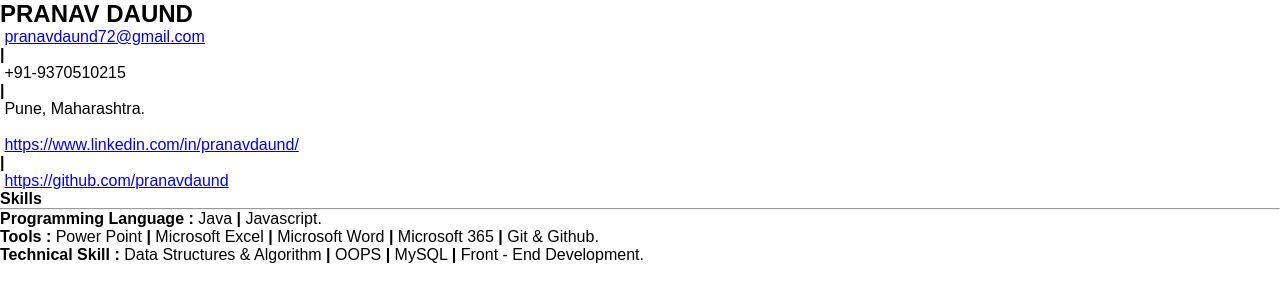
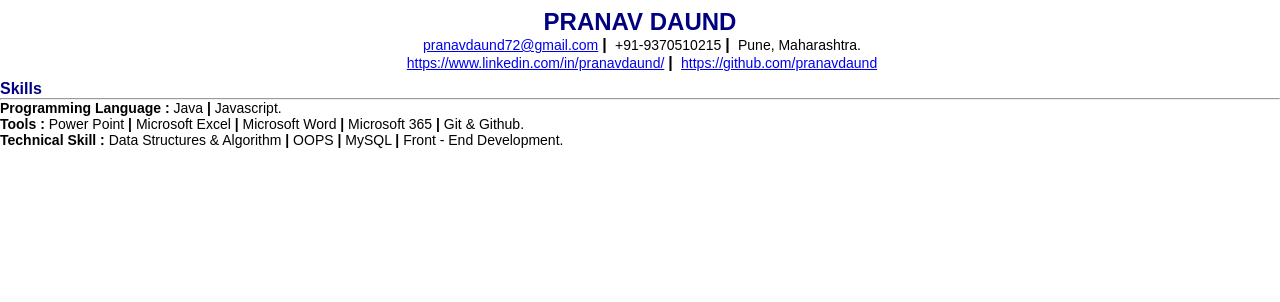
Before and after one commit to pranavdaund/Resume, a plain HTML site: page index.html in a window 1280 px wide. Drawn offline with Linux system fonts and the light colour scheme.

Commit message:
apply css property for p & header & inline class & name class tag

```diff
--- a/style.css
+++ b/style.css
@@ -3,3 +3,16 @@
     margin: 0;
     font-family: Arial, Helvetica, sans-serif;
 }
+p{
+    font-size: 14px;
+}
+header{
+    text-align: center;
+}
+.inline{
+    display: inline;
+}
+.name{
+    color: navy;
+    margin-top: 8px;
+}
```
